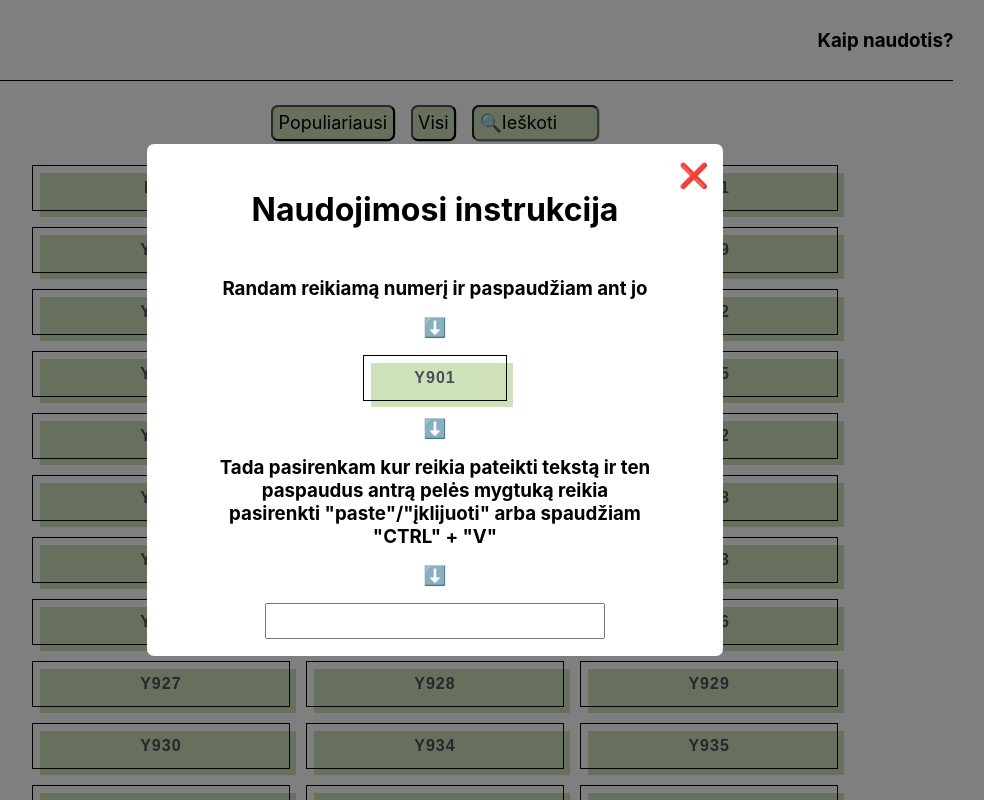
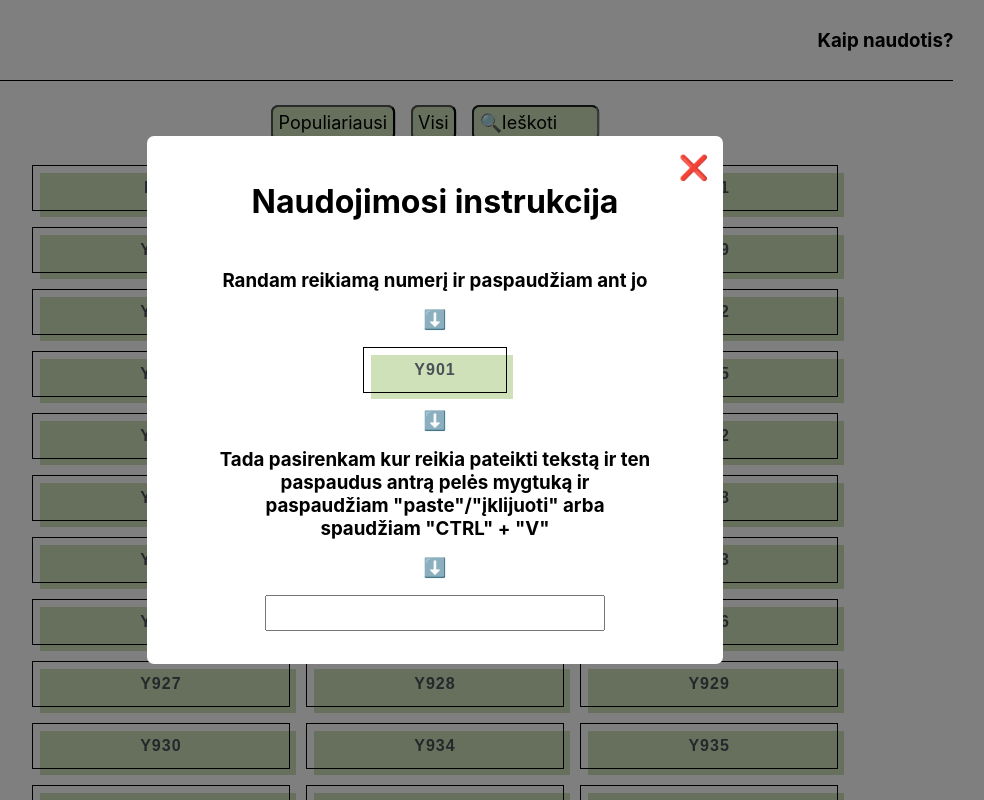
Before and after one commit to Mancefas/Y-something, a React (Create React App) app: page / in a window 1280 px wide. Both pictures are taken after a click on the element "Kaip naudotis?". Shown: the top 800 px of the page, without its empty margins (205-1189 px from the left). Built offline with nearby package versions, Linux system fonts and the light colour scheme.

Commit message:
misstype fix, CSS change

```diff
--- a/src/components/HowToUseIt.js
+++ b/src/components/HowToUseIt.js
@@ -31,7 +31,7 @@ const HowToUseIt = (props) => {
           minHeight: "60vh",
           width: "45vw",
           height: "fit-content",
-          paddingBottom: "1rem",
+          paddingBottom: "2rem",
           paddingTop: "1rem",
           borderRadius: "7px",
           backgroundColor: "#fff",
@@ -59,8 +59,8 @@ const HowToUseIt = (props) => {
         <h3 style={{ margin: "1rem" }}>⬇️</h3>
         <h3 style={{ width: "75%", textAlign: "center" }}>
           Tada pasirenkam kur reikia pateikti tekstą ir ten paspaudus antrą
-          pelės mygtuką reikia pasirenkti "paste"/"įklijuoti" arba spaudžiam
-          "CTRL" + "V"
+          pelės mygtuką ir paspaudžiam "paste"/"įklijuoti" arba spaudžiam "CTRL"
+          + "V"
         </h3>
         <h3 style={{ margin: "1rem" }}>⬇️</h3>
         <input
```
